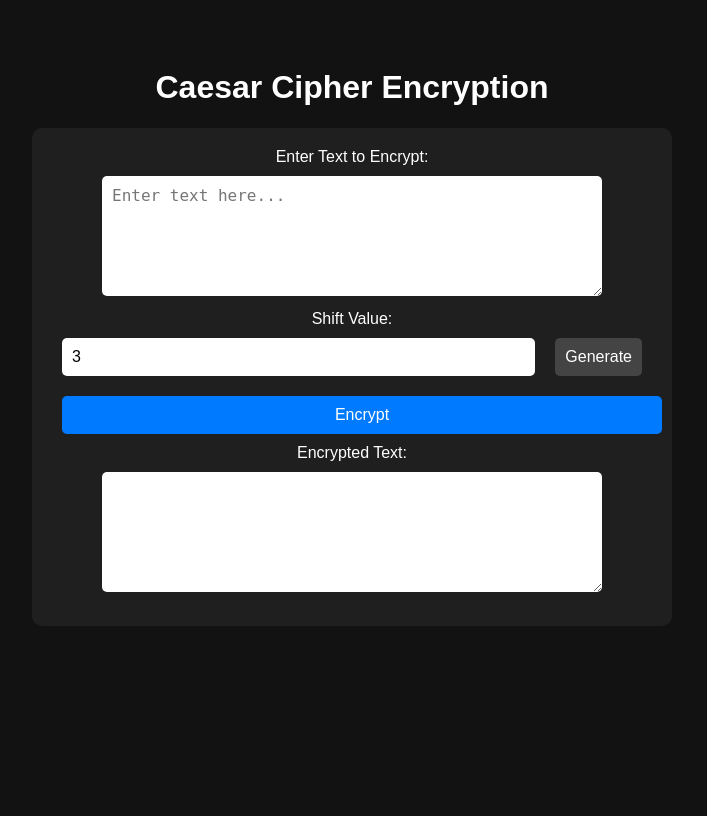
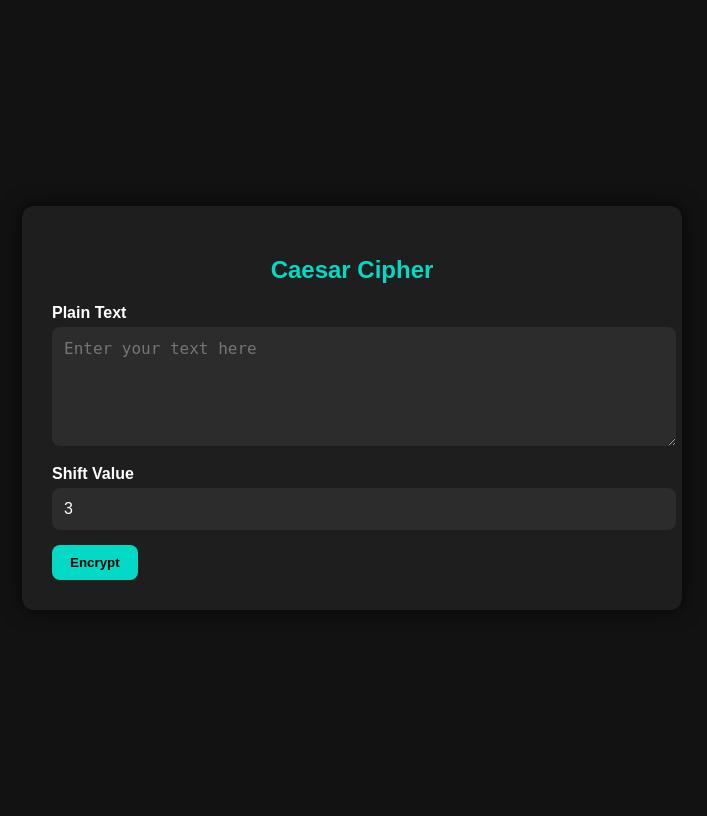
Before and after one commit to eng8890/anater, a Flask app: page / in a window 1280 px wide. Shown: the whole page, without its empty margins (288-995 px from the left). Before the commit the page ends 626 px from the top, so only its background shows below. Run offline with Flask 2, Linux system fonts and the light colour scheme.

Commit message:
Update index.html

```diff
--- a/templates/index.html
+++ b/templates/index.html
@@ -8,67 +8,74 @@
             background-color: #121212;
             color: #ffffff;
             font-family: Arial, sans-serif;
-            text-align: center;
-            padding: 40px;
+            display: flex;
+            justify-content: center;
+            align-items: center;
+            min-height: 100vh;
         }
-        input, textarea, button {
-            padding: 10px;
-            margin: 10px;
+        .container {
+            background-color: #1e1e1e;
+            padding: 30px;
+            border-radius: 12px;
+            box-shadow: 0 0 20px rgba(0,0,0,0.7);
+            width: 600px;
+        }
+        textarea, input {
+            width: 100%;
+            margin-bottom: 15px;
+            padding: 12px;
+            font-size: 16px;
+            background-color: #2c2c2c;
+            color: #ffffff;
             border: none;
-            border-radius: 5px;
-            font-size: 16px;
-            width: 80%;
+            border-radius: 8px;
         }
-        textarea {
-            height: 100px;
-        }
-        .form-section {
-            background-color: #1f1f1f;
-            padding: 20px;
-            border-radius: 10px;
-            max-width: 600px;
-            margin: auto;
-        }
-        .inline {
-            display: flex;
-            justify-content: space-between;
-            align-items: center;
-        }
-        .inline input {
-            width: 80%;
-            direction: ltr;
-            unicode-bidi: plaintext;
-        }
-        .inline a button {
-            width: auto;
-            background-color: #444;
-            color: white;
+        button {
+            background-color: #03dac6;
+            color: #000000;
+            font-weight: bold;
+            padding: 10px 18px;
+            border: none;
+            border-radius: 8px;
             cursor: pointer;
         }
-        button[type="submit"] {
-            background-color: #007BFF;
-            color: white;
-            cursor: pointer;
-            width: 100%;
+        button:hover {
+            background-color: #00bfa5;
+        }
+        label {
+            font-weight: bold;
+            margin-bottom: 5px;
+            display: block;
+        }
+        .output {
+            background-color: #2a2a2a;
+            padding: 15px;
+            border-radius: 8px;
+            margin-top: 20px;
+            word-wrap: break-word;
         }
     </style>
 </head>
 <body>
-    <h1>Caesar Cipher Encryption</h1>
-    <form method="POST" class="form-section">
-        <label>Enter Text to Encrypt:</label><br>
-        <textarea name="plaintext" placeholder="Enter text here...">{{ plaintext }}</textarea><br>
+    <div class="container">
+        <h2 style="text-align: center; color: #03dac6;">Caesar Cipher</h2>
 
-        <label>Shift Value:</label>
-        <div class="inline">
-            <input type="number" name="shift" value="{{ shift }}" min="1" max="25">
-            <a href="/generate-shift"><button type="button">Generate</button></a>
-        </div>
+        <form method="POST">
+            <label for="plaintext">Plain Text</label>
+            <textarea name="plaintext" rows="5" placeholder="Enter your text here">{{ plaintext }}</textarea>
 
-        <button type="submit">Encrypt</button><br>
+            <label for="shift">Shift Value</label>
+            <input type="number" name="shift" value="{{ shift }}">
 
-        <label>Encrypted Text:</label><br>
-        <textarea readonly>{{ encrypted }}</textarea>
-    </form>
+            <button type="submit">Encrypt</button>
+        </form>
+
+        {% if encrypted %}
+            <div class="output">
+                <label>Encrypted Text</label>
+                <p>{{ encrypted }}</p>
+            </div>
+        {% endif %}
+    </div>
 </body>
 </html>
```
